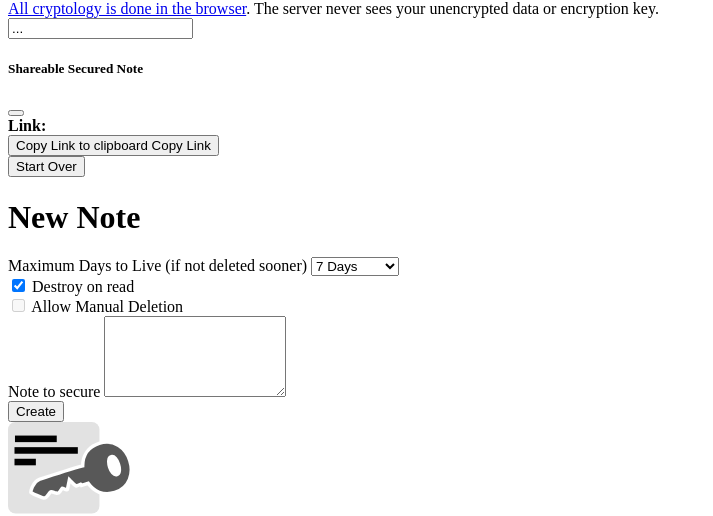
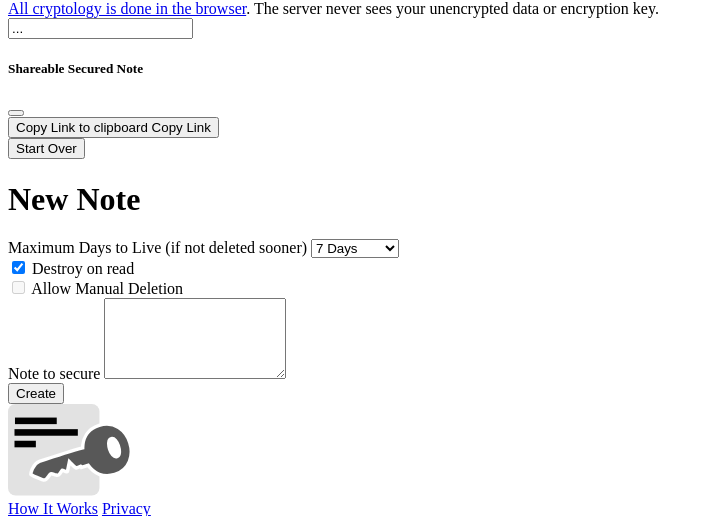
Before and after one commit to AllocatedSpace/securenote, a Symfony app: template templates/note/create.html.twig in a window 1280 px wide. Shown: the part 65-581 px from the top of the page, without its empty margins (0-713 px from the left). Run offline with Twig, Linux system fonts and the light colour scheme; the template is opened without the code that fills it, so the values that code supplies are empty; some libraries are stand-ins or nearby versions.

Commit message:
better create window

```diff
--- a/assets/styles/layout.scss
+++ b/assets/styles/layout.scss
@@ -92,9 +92,7 @@
     padding: 1.5em;
     border-radius: 6px;
     box-shadow: 0 0.5em 1em -0.125em rgb(10 10 10 / 10%), 0 0 0 1px rgb(10 10 10 / 2%);
-
 }
-
 
 .content-block {
     @extend .shadowed;
@@ -113,8 +111,8 @@
 
     @media (min-width: 992px) {
         padding-left: 1em;
-        padding-right: 1em;
     }
+
 
 }
 
--- a/templates/note/create.html.twig
+++ b/templates/note/create.html.twig
@@ -16,7 +16,7 @@
 
 
 
-                <input type="text" value="..." id="saved-link-to-copy" class="visually-hidden">
+            <input type="text" value="..." id="saved-link-to-copy" class="visually-hidden">
             <div class="modal fade" id="createdNoteMdlDlg" data-bs-backdrop="static" data-bs-keyboard="false" tabindex="-1" aria-labelledby="staticBackdropLabel" aria-hidden="true">
             <div class="modal-dialog modal-dialog-centered modal-lg">
                 <div class="modal-content">
@@ -27,11 +27,9 @@
                 <div class="modal-body">
 
                     <div class="aalert aalert-warning saved-link-display" role="alert" astyle="display:none">
-                        <div class="d-lg-flex flex-column flex-md-row justify-content-between">
-                            <span class="align-self-center"><strong>Link: </strong></span>
-                            <span class="align-self-center" id="saved-link"></span>
+                        <div class="d-lg-flex flex-column flex-md-row justify-content-between align-items-center">
+                            <!-- <span class="align-self-center"><strong>Link: </strong></span> -->
                             <div class="copy-saved-link-container">
-
                                 <div class="nbtooltip mt-2 mt-md-0">
                                     <button class="cpy-from btn btn-secondary" data-inputpath="#saved-link-to-copy" >
                                         <span class="tooltiptext">Copy Link to clipboard</span>
@@ -40,6 +38,7 @@
                                     </button>
                                 </div>
                             </div>
+                            <span class="align-self-center" id="saved-link"></span>
                         </div>
                         <div id="saved-note-tips" class="mt-3 d-md-flex flex-column flex-md-row justify-content-center"></div>
                     </div>
```
